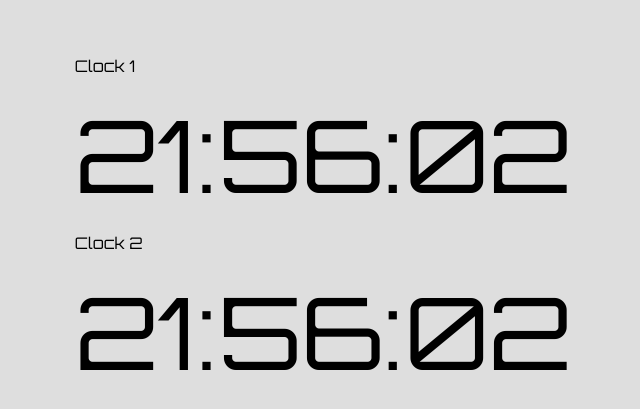
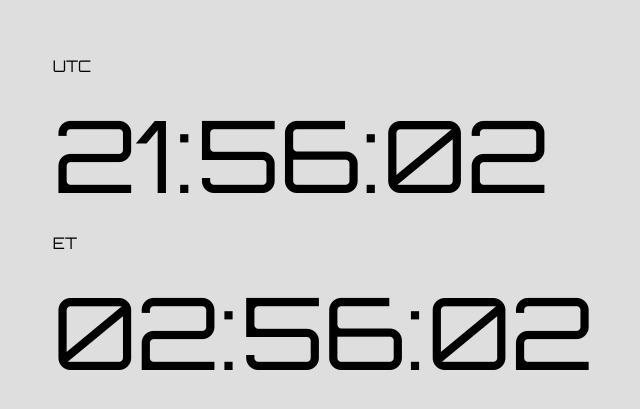
Before and after one commit to MarioAndreas/Learning-OOJS-Clock, a website: page src/index.html in a window 1280 px wide. Shown: the part 103-512 px from the top of the page, without its empty margins (317-957 px from the left). Drawn offline with Linux system fonts and the light colour scheme.

Commit message:
Add offset and label funtionality

```diff
--- a/src/index.html
+++ b/src/index.html
@@ -10,11 +10,11 @@
   </head>
   <body>
   <div id="content">
-    <p>Clock 1</p>
+    <p id="clock1-label">Clock 1</p>
     <div id="clock1">
       00:00
     </div>
-    <p>Clock 2</p>
+    <p id="clock2-label">Clock 2</p>
     <div id="clock2">
       00:00
     </div>
--- a/src/js/ch02.js
+++ b/src/js/ch02.js
@@ -1,14 +1,22 @@
 function onReady() {
   console.log('Hello Chapter 1');
 
-  var clock1 = new Clock('clock1');
-  var clock2 = new Clock('clock2');
+  var clock1 = new Clock('clock1', 0, 'UTC');
+  var clock2 = new Clock('clock2', 300, 'ET');
 }
 
-function Clock(id) {
+function Clock(id, offset, label) {
+  offset = offset || 0;
+  offset = offset*60*1000;
+  label = label || '';
   this.updateClock = function() {
     var date = new Date();
-    var clock = document.getElementById(id);
+        date = new Date(date - date.getTimezoneOffset()*60*1000
+                        + offset);
+
+    var clock = document.getElementById(id),
+        clockLabel = document.getElementById(id + '-label');
+    clockLabel.innerHTML = label;
     clock.innerHTML = this.formatDigits(date.getHours()) + ":" + this.formatDigits(date.getMinutes()) + ":" + this.formatDigits(date.getSeconds());
   };
 
```
